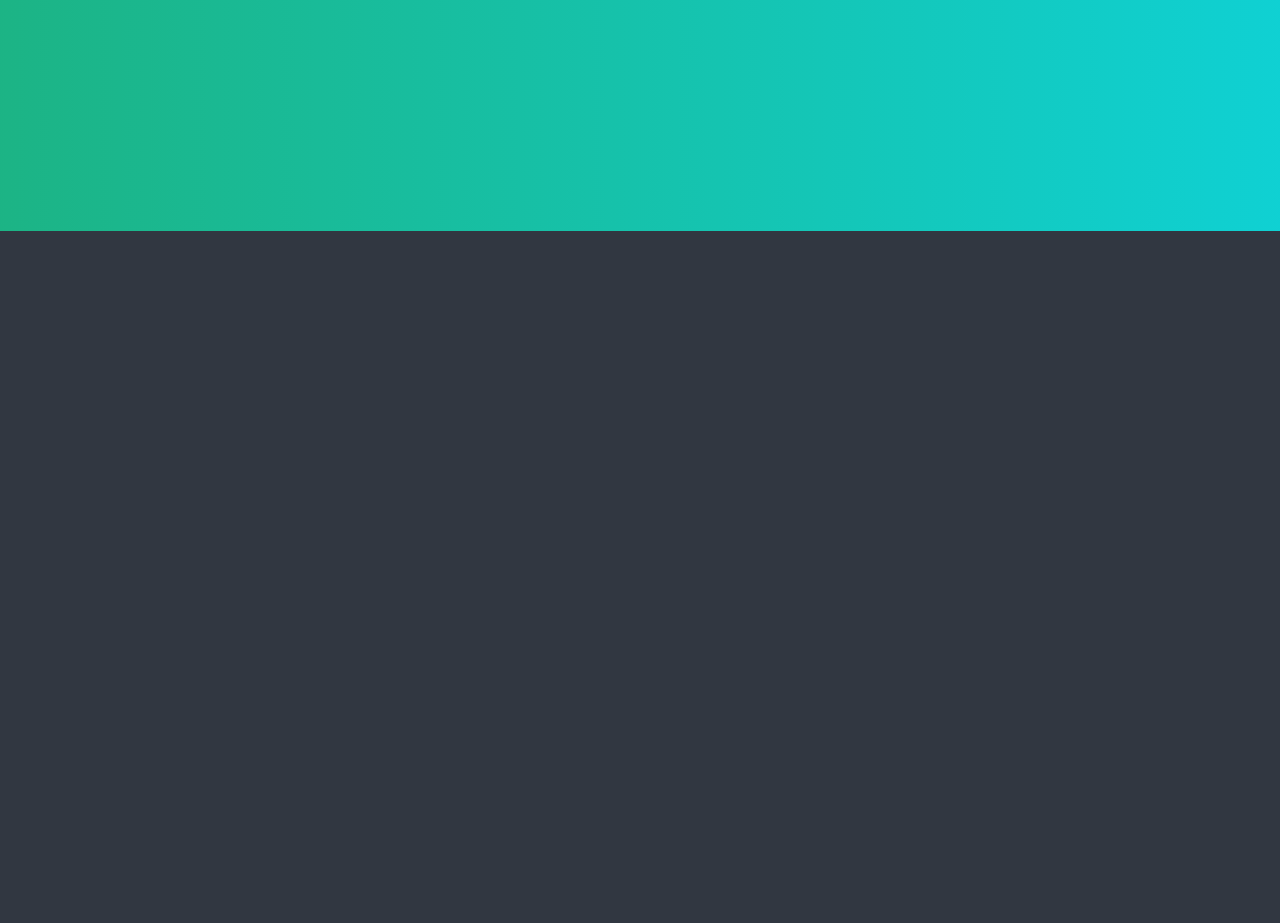
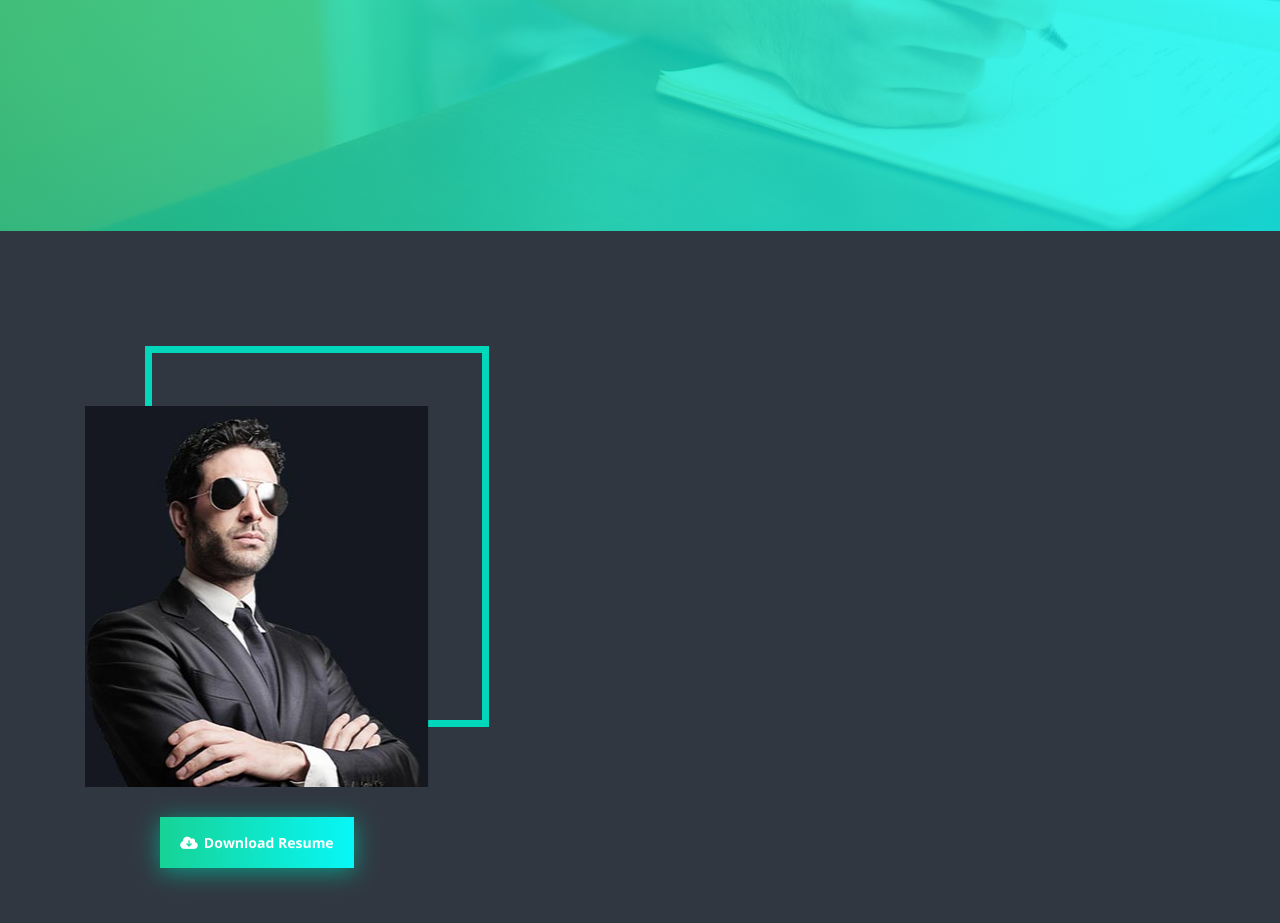
Before and after one commit to jacqueline-jopline/oliver.loc, a plain HTML site: page index.html in a window 1280 px wide. Shown: the part 569-1492 px from the top of the page. Before the commit the page ends 800 px from the top, so only its background shows below. Drawn offline with nearby package versions, Linux system fonts and the light colour scheme.

Commit message:
added profile

```diff
--- a/assets/css/main.css
+++ b/assets/css/main.css
@@ -32,21 +32,11 @@ nav, ul, ol {
 
 header {
     height: 100vh;
-    background: url(assets/img/header-bg.jpg) center no-repeat;
+    background: linear-gradient(90deg, rgba(23, 211, 150, 0.80) 0%, rgba(7, 247, 247, 0.80) 100%), url("/assets/img/header-bg.jpg") center no-repeat;
     background-size: cover;
     display: flex;
     align-items: center;
     color: white;
-}
-
-header:after {
-    content: "";
-    position: absolute;
-    height: 100vh;
-    width: 100%;
-    z-index: 0;
-    opacity: 0.8;
-    background: var(--gradient, linear-gradient(90deg, #17D396 0%, #07F7F7 100%));
 }
 
 .header-info {
@@ -68,3 +58,55 @@ header:after {
     font-size: 25px;
     font-weight: 400;
 }
+
+section {
+    padding-top: 120px;
+    padding-bottom: 120px;
+}
+
+.profile {
+    position: relative;
+    width: fit-content;
+    display: flex;
+    flex-direction: column;
+    align-items: center;
+}
+
+.profile-avatar {
+    position: relative;
+    width: fit-content;
+    margin-top: 55px;
+}
+
+.profile-avatar img {
+    position: relative;
+    z-index: 1;
+}
+
+.profile-avatar::after {
+    content: "";
+    position: absolute;
+    height: 100%;
+    width: 100%;
+    border: 7px solid #00D7BB;
+    z-index: 0;
+    top: -60px;
+    left: 60px;
+}
+
+.button-download-cv {
+    display: inline-flex;
+    margin-top: 30px;
+    padding: 15px 20px;
+    align-items: center;
+    gap: 6px;
+    background: linear-gradient(90deg, #17D396 0%, #07F7F7 100%);
+    box-shadow: 0px 4px 25px 0px rgba(5, 176, 147, 0.80);
+    color: white;
+    font-size: 14px;
+    font-weight: 700;
+}
+
+.button-download-cv:hover {
+    color: white;
+}
--- a/index.html
+++ b/index.html
@@ -32,5 +32,20 @@
         </div>
     </header>
 
+    <section class="about">
+        <div class="container">
+            <div class="row">
+                <div class="col-lg-5">
+                    <div class="profile">
+                        <div class="profile-avatar">
+                            <img src="assets/img/main.png">
+                        </div>
+                        <a href="assets/files/cv.pdf" class="button-download-cv "><i class="fa-solid fa-cloud-arrow-down"></i><span>Download Resume</span></a>
+                    </div>
+                </div>
+            </div>
+        </div>
+    </section>
+
 </body>
 </html>
```
Also changed, not shown: 1 other file.
